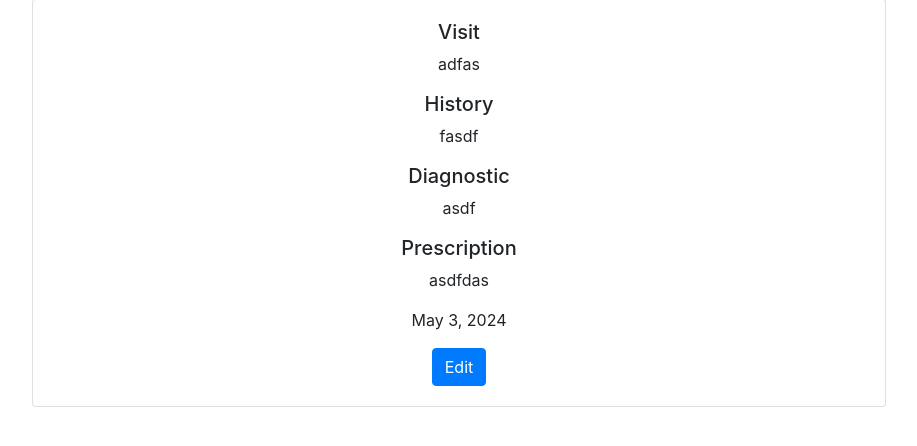
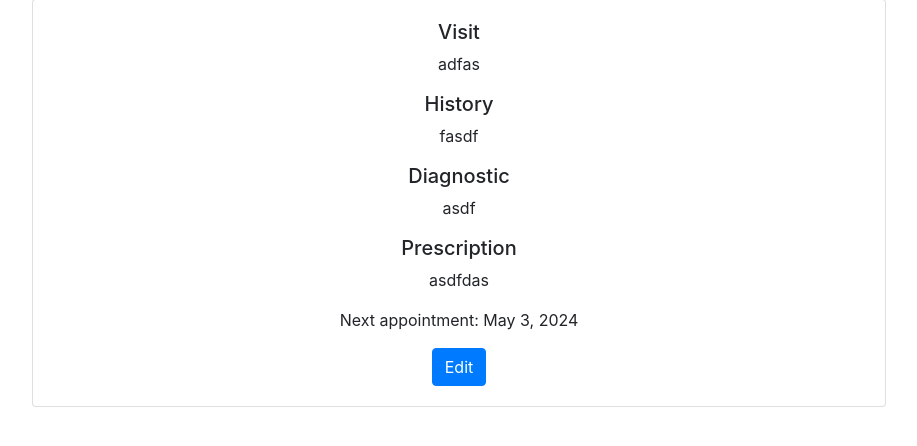
Before and after one commit to medranow/capstone, a Django app: page /fileview/3 in a window 1280 px wide. Shown: the part 127-573 px from the top of the page, without its empty margins (181-1098 px from the left). Run offline with Django 4.2, Linux system fonts and the light colour scheme; data comes from the database, SQL or seed files in the repository; some libraries are stand-ins or nearby versions.

```diff
--- a/medomai/anamnesis/static/anamnesis/logic.js
+++ b/medomai/anamnesis/static/anamnesis/logic.js
@@ -102,7 +102,7 @@ function search() {
             document.getElementById('divnewpatient').style.display = 'none';
             document.getElementById('seeallpatients').style.display = 'none';
             document.getElementById('goBackToNewForm').style.display = 'block';
-            document.getElementById('listofpatients').style.display = 'block';
+            document.getElementById('listofpatients').style.display = 'none';
             document.getElementById('matchsearch').style.display = 'block';
 
 
--- a/medomai/anamnesis/templates/anamnesis/fileview.html
+++ b/medomai/anamnesis/templates/anamnesis/fileview.html
@@ -15,7 +15,7 @@
                 <p class="card-text">{{fileofpatient.diagnostic}}</p>
                 <h5 class="card-title mb-2">Prescription</h5>
                 <p class="card-text">{{fileofpatient.prescription}}</p>
-                <p class="card-text">{{fileofpatient.nextappointment}}</p>
+                <p class="card-text">Next appointment: {{fileofpatient.nextappointment}}</p>
                 <a href="#" class="card-link btn btn-primary">Edit</a>
             </div>
         </div>
```
